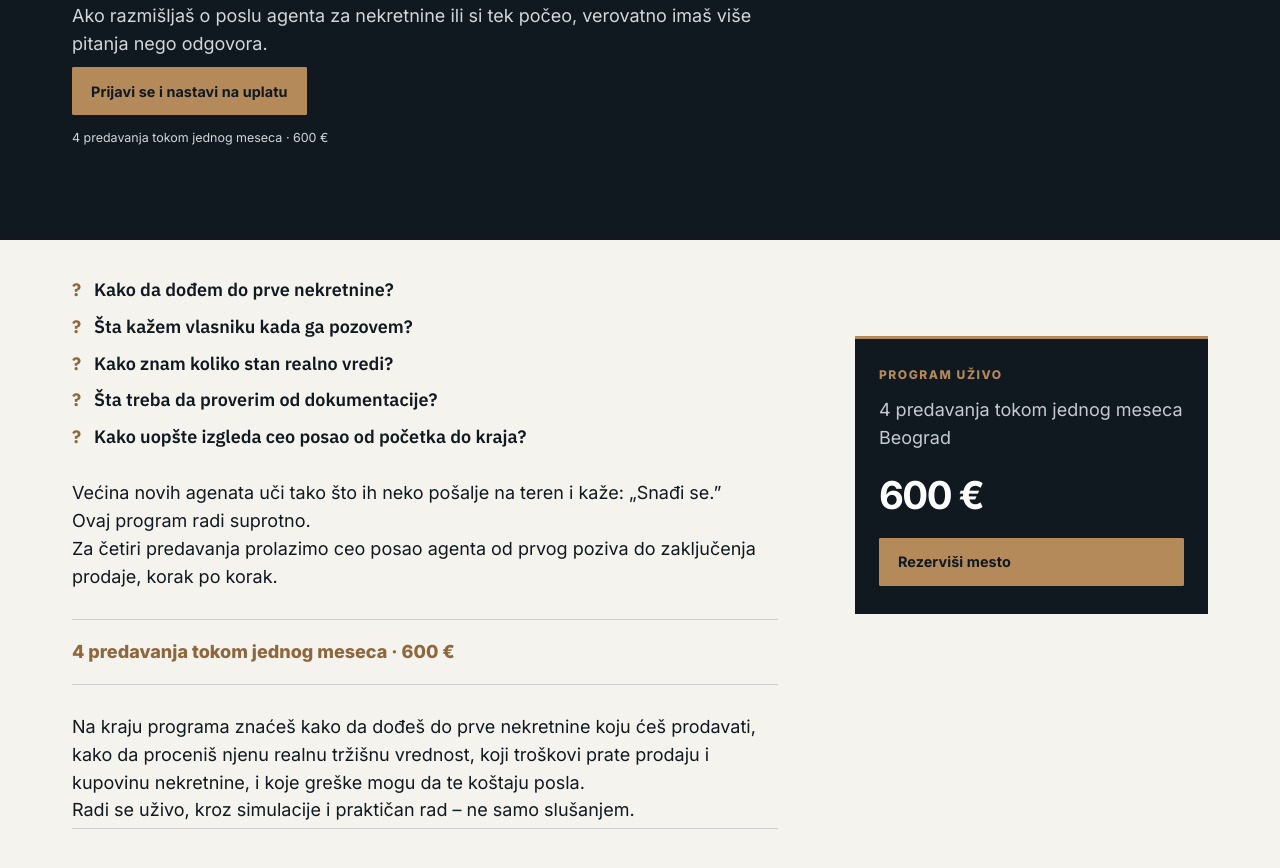
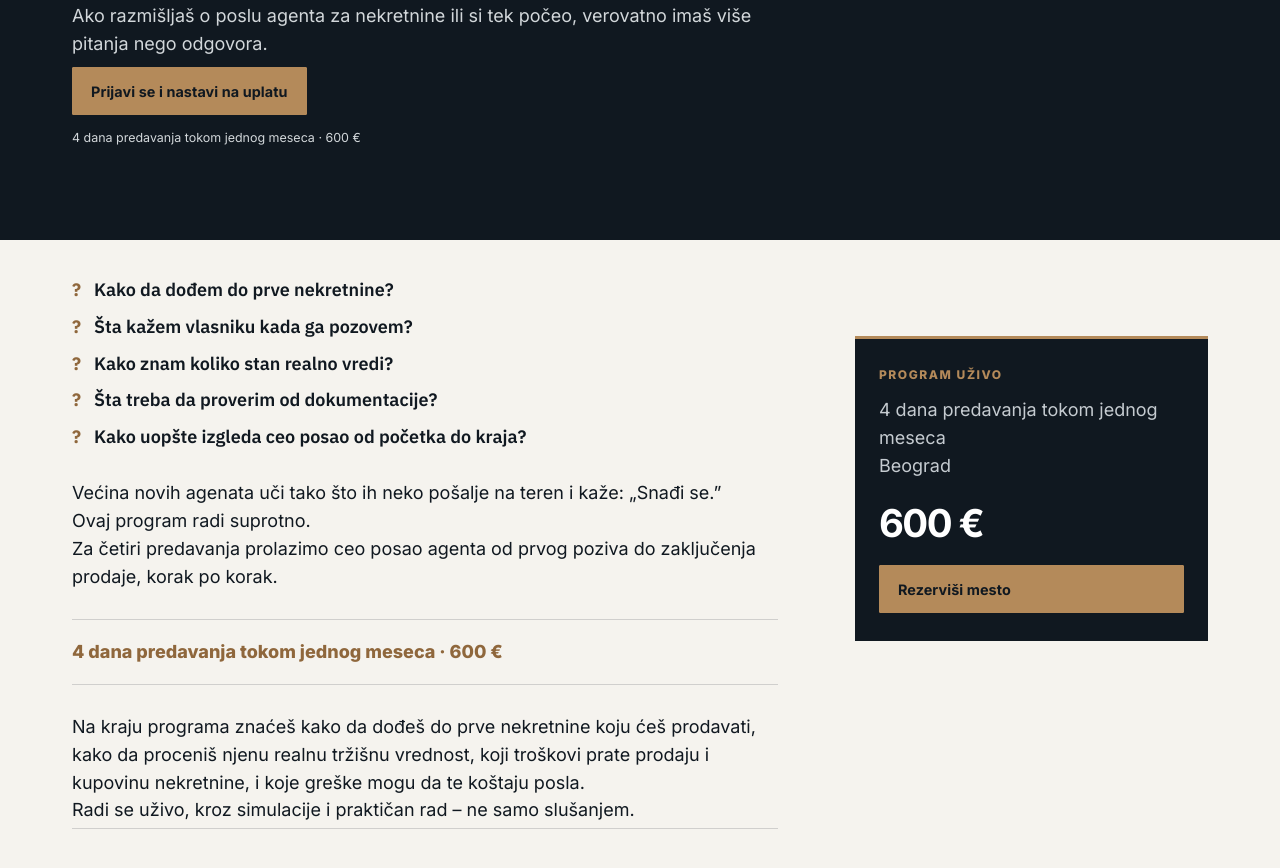
Before and after one commit to nikolaskakavac/agentmasterclass, a Next.js app: page /pocetnici in a window 1280 px wide. Shown: the part 340-1208 px from the top of the page. Built offline with nearby package versions, Linux system fonts and the light colour scheme.

Commit message:
Uskladi sadržaj programa i obuke

```diff
--- a/app/globals.css
+++ b/app/globals.css
@@ -203,7 +203,7 @@ h3 { line-height:1.2; letter-spacing:-.02em; }
   .site-header>div { height:72px; }
   .hero-grid { grid-template-columns:minmax(0,7fr) minmax(380px,5fr); gap:clamp(60px,7vw,108px); min-height:calc(100svh - 72px); max-height:840px; padding-top:68px; padding-bottom:68px; align-items:stretch; }
   .hero-copy { justify-content:center; padding:34px 0 42px; }
-  .hero-copy::after { content:"4 SUBOTE · 4 SATA PO TERMINU"; width:max-content; margin-top:auto; padding-top:18px; border-top:1px solid rgba(255,255,255,.2); color:#8f999f; font-size:.67rem; line-height:1; letter-spacing:.13em; }
+  .hero-copy::after { content:"4 DANA PREDAVANJA · 4 SATA PO TERMINU"; width:max-content; margin-top:auto; padding-top:18px; border-top:1px solid rgba(255,255,255,.2); color:#8f999f; font-size:.67rem; line-height:1; letter-spacing:.13em; }
   .hero-copy h1 { max-width:610px; margin-bottom:26px; font-size:clamp(3rem,4.1vw,3.5rem); line-height:1.01; letter-spacing:-.05em; }
   .hero-copy>p:not(.eyebrow) { max-width:590px; font-size:1.04rem; line-height:1.62; }
   .hero-copy>.eyebrow { margin-bottom:22px; }
--- a/app/page.tsx
+++ b/app/page.tsx
@@ -17,8 +17,8 @@ const schedule = [
 
 const faq = [
   { question: "Koji program je za mene?", answer: "Ako još nisi radio kao agent, izaberi program za početnike. Ako već radiš i problem ti je u razgovoru sa klijentom, izaberi program prodajnih veština." },
-  { question: "Da li dobijam licencu?", answer: "Ne. Uverenje o položenom stručnom ispitu izdaje Ministarstvo trgovine. Program za početnike te uvodi u oblasti ispita i daje ti gradivo i plan učenja, ali sam ispit polažeš pred Ministarstvom." },
-  { question: "Koliko traje kurs?", answer: "Četiri subote. Svaki termin ima 3 bloka po 70 minuta, uz 30 minuta pauze." },
+  { question: "Da li dobijam licencu?", answer: "Ne. Agent Masterclass je privatna obuka i ne izdaje licencu ni uverenje o položenom stručnom ispitu. Program za početnike te uvodi u oblasti ispita i daje ti gradivo i plan učenja, ali sam ispit polažeš pred nadležnim ministarstvom." },
+  { question: "Koliko traje kurs?", answer: "4 dana predavanja tokom jednog meseca. Svaki termin ima 3 bloka po 70 minuta, uz 30 minuta pauze." },
   { question: "Da li se sve radi uživo?", answer: "Da. Nema snimaka. Program se zasniva na simulacijama koje se izvode u sali." },
   { question: "Koliko ljudi je u grupi?", answer: "Grupa je ograničena kako bi svaki polaznik stigao da odigra scenarije." },
 ] as const;
@@ -49,7 +49,7 @@ export default function Home() {
         <div className="program-grid">
           {programs.map((program) => <article id={program.id} key={program.id} className={`program-card program-${program.variant}`}>
             <p className="eyebrow">{program.eyebrow}</p><h3>{program.title}</h3><p>{program.description}</p>
-            <p className="program-meta">4 subote · 3 bloka po 70 minuta · 30 minuta pauze · {program.price}</p>
+            <p className="program-meta">{siteConfig.programDuration} · 3 bloka po 70 minuta · 30 minuta pauze · {program.price}</p>
             <ButtonLink href={program.href} variant={program.variant === "dark" ? "primary" : "secondary"}>Pogledaj program <span aria-hidden="true">→</span></ButtonLink>
           </article>)}
         </div>
@@ -71,7 +71,7 @@ export default function Home() {
 
     <Section className="teacher-section">
       <Container className="teacher-grid"><figure className="portrait-frame teacher-photo"><Image className="stock-image" src="/images/modern-architecture.jpg" alt="Savremena poslovna arhitektura" width={1600} height={1067} sizes="(min-width: 768px) 40vw, 100vw" /></figure>
-        <div className="teacher-copy"><p className="eyebrow">PREDAVAČ</p><h2>Marija Miškinović</h2><p className="teacher-role">Vlasnica agencije za nekretnine</p><p>Marija vodi agenciju za nekretnine i dalje aktivno radi sa klijentima. Ne predaje iz teorije, već iz posla koji obavlja svakog dana.</p><p>Oba programa su nastala iz onoga što je videla kao najčešći razlog propalih poslova: agent koji zna nekretninu, ali ne zna razgovor.</p><ButtonLink href="/predavac" variant="secondary">Više o Mariji <span aria-hidden="true">→</span></ButtonLink></div>
+        <div className="teacher-copy"><p className="eyebrow">PREDAVAČ</p><h2>Marija Miškinović</h2><p className="teacher-role">Dugogodišnji agent i vlasnica agencije za nekretnine</p><p>Marija vodi agenciju za nekretnine i dalje aktivno radi sa klijentima. Ne predaje iz teorije, već iz posla koji obavlja svakog dana.</p><p>Oba programa su nastala iz onoga što je videla kao najčešći razlog propalih poslova: agent koji zna nekretninu, ali ne zna razgovor.</p><ButtonLink href="/predavac" variant="secondary">Više o Mariji <span aria-hidden="true">→</span></ButtonLink></div>
       </Container>
     </Section>
 
--- a/app/predavac/page.tsx
+++ b/app/predavac/page.tsx
@@ -6,7 +6,7 @@ import { EditorialHero } from "@/components/static-page";
 export const metadata: Metadata = { title: "Marija Miškinović, predavač" };
 
 export default function LecturerPage() {
-  return <main><EditorialHero eyebrow="PREDAVAČ" title="Marija Miškinović" intro="Vlasnica agencije za nekretnine" />
+  return <main><EditorialHero eyebrow="PREDAVAČ" title="Marija Miškinović" intro="Dugogodišnji agent i vlasnica agencije za nekretnine" />
     <Section><Container className="lecturer-intro"><figure className="portrait-frame lecturer-photo"><Image className="stock-image" src="/images/modern-architecture.jpg" alt="Savremena poslovna arhitektura" width={1600} height={1067} priority sizes="(min-width: 768px) 45vw, 100vw" /></figure><div><SectionHeading eyebrow="O PREDAVAČU" title="Iskustvo sa terena" /><p>Marija vodi agenciju za nekretnine i dalje aktivno radi sa klijentima. Ne predaje iz teorije, već iz posla koji obavlja svakog dana.</p><p>Oba programa su nastala iz onoga što je videla kao najčešći razlog propalih poslova: agent koji zna nekretninu, ali ne zna razgovor.</p></div></Container></Section>
     <Section><Container><div className="dual-cta"><ButtonLink href="/pocetnici">Program za početnike →</ButtonLink><ButtonLink href="/prodajne-vestine" variant="secondary">Program za agente →</ButtonLink></div></Container></Section>
   </main>;
--- a/app/za-agencije/page.tsx
+++ b/app/za-agencije/page.tsx
@@ -6,7 +6,7 @@ export const metadata: Metadata = { title: "Obuka za timove agencija za nekretni
 
 export default function AgenciesPage() {
   return <main><EditorialHero eyebrow="ZA AGENCIJE" title="Šalješ ceo tim?" intro="Kada ceo tim prođe istu obuku, prestaje da se dešava da svaki agent vodi razgovor na svoj način." />
-    <Section><Container><SectionHeading eyebrow="ZAJEDNIČKI STANDARD" title="Isti jezik. Iste skripte. Ista struktura razgovora." /><p className="lead-copy">Dobijate zajednički jezik, iste skripte i istu strukturu prvog poziva.</p><div className="agency-benefits"><article><span>01</span><h3>Za nove agente</h3><p>Kako postati uspešan agent za nekretnine</p><ButtonLink href="/pocetnici" variant="secondary">Pogledaj program →</ButtonLink></article><article><span>02</span><h3>Za agente koji već rade</h3><p>Prodajne veštine za agente za nekretnine</p><ButtonLink href="/prodajne-vestine" variant="secondary">Pogledaj program →</ButtonLink></article></div></Container></Section>
-    <Section className="light-section"><Container><div className="team-offer"><div><SectionHeading eyebrow="GRUPNA PONUDA" title="Obuka prilagođena timu" /><p>Za grupe od tri i više polaznika dostupan je popust, a za veće timove organizujemo termin isključivo za vašu agenciju.</p><ButtonLink href="/prijava">Prijavi tim →</ButtonLink></div></div></Container></Section>
+    <Section><Container><SectionHeading eyebrow="ZAJEDNIČKI STANDARD" title="Isti jezik. Iste skripte. Ista struktura razgovora." /><p className="lead-copy">Dobijate zajednički jezik, iste skripte i istu strukturu prvog poziva.</p><div className="agency-benefits"><article><span>01</span><h3>Za nove agente</h3><p>Od prvog poziva do prve provizije.</p><ButtonLink href="/pocetnici" variant="secondary">Pogledaj program →</ButtonLink></article><article><span>02</span><h3>Za agente koji već rade</h3><p>Prodajne veštine za agente za nekretnine</p><ButtonLink href="/prodajne-vestine" variant="secondary">Pogledaj program →</ButtonLink></article></div></Container></Section>
+    <Section className="light-section"><Container><div className="team-offer"><div><SectionHeading eyebrow="GRUPNA PONUDA" title="Obuka prilagođena timu" /><p>Za grupe od tri i više polaznika dostupan je popust.</p><ButtonLink href="/prijava">Prijavi tim →</ButtonLink></div></div></Container></Section>
   </main>;
 }
--- a/components/mobile-cta.tsx
+++ b/components/mobile-cta.tsx
@@ -22,7 +22,7 @@ export function MobileCta() {
   }, [hiddenOnFlowPage, pathname]);
   if (hiddenOnFlowPage) return null;
   return <div className={`mobile-cta ${visible ? "is-visible" : ""}`} aria-hidden={!visible}>
-    <p>{program ? price : `Od ${price}`} <span>· 4 subote</span></p>
+    <p>{program ? price : `Od ${price}`} <span>· {siteConfig.programDuration}</span></p>
     <Link href={program ? `/prijava?program=${program}` : "/prijava"} tabIndex={visible ? 0 : -1}>Prijavi se</Link>
   </div>;
 }
--- a/data/program-pages.ts
+++ b/data/program-pages.ts
@@ -24,8 +24,6 @@ export type ProgramPageData = {
   exam?: { paragraphs: string[]; disclaimer: string };
 };
 
-const duration = "4 predavanja tokom jednog meseca";
-
 export const beginnerProgram: ProgramPageData = {
   slug: "pocetnici",
   eyebrow: "ZA ONE KOJI TEK ULAZE U POSAO",
@@ -42,11 +40,11 @@ export const beginnerProgram: ProgramPageData = {
     { type: "paragraph", text: "Većina novih agenata uči tako što ih neko pošalje na teren i kaže: „Snađi se.”" },
     { type: "paragraph", text: "Ovaj program radi suprotno." },
     { type: "paragraph", text: "Za četiri predavanja prolazimo ceo posao agenta od prvog poziva do zaključenja prodaje, korak po korak." },
-    { type: "meta", text: `${duration} · ${siteConfig.beginnerPrice}` },
+    { type: "meta", text: `${siteConfig.programDuration} · ${siteConfig.beginnerPrice}` },
     { type: "paragraph", text: "Na kraju programa znaćeš kako da dođeš do prve nekretnine koju ćeš prodavati, kako da proceniš njenu realnu tržišnu vrednost, koji troškovi prate prodaju i kupovinu nekretnine, i koje greške mogu da te koštaju posla." },
     { type: "paragraph", text: "Radi se uživo, kroz simulacije i praktičan rad – ne samo slušanjem." },
   ],
-  duration,
+  duration: siteConfig.programDuration,
   coverage: [
     { title: "Kako se u ovom poslu zarađuje i šta je potrebno da se dođe do prve provizije" },
     { title: "Kako da dođeš do nekretnine u ponudi i kako se vodi razgovor sa prodavcem" },
@@ -101,10 +99,10 @@ export const salesProgram: ProgramPageData = {
   mobileIntro: "Obuka se održava uživo u Beogradu. Program vodi Marija Miškinović, dugogodišnji agent i vlasnica agencije za nekretnine.",
   intro: [
     { type: "paragraph", text: "Imaš kontakte, izlaziš na terene, zoveš klijente - a razgovor se svejedno završi sa „javiću Vam se”. Problem retko leži u ceni. Leži u tome ko kontroliše tok razgovora, ti ili klijent." },
-    { type: "meta", text: `${duration} · ${siteConfig.salesPrice}` },
+    { type: "meta", text: `${siteConfig.programDuration} · ${siteConfig.salesPrice}` },
     { type: "paragraph", text: "Ovaj program je fokusiran na ono što pravi razliku u svakodnevnom radu agenta: kako da otkriješ šta klijent zaista traži, kako da vodiš razgovor i obilazak sa jasnim ciljem i dovedeš komunikaciju do konkretne odluke." },
   ],
-  duration,
+  duration: siteConfig.programDuration,
   coverage: [
     { title: "Pitanja koja otkrivaju stvarne potrebe klijenta", description: "Kako da saznaš pravi budžet, rokove, kriterijume i ono što klijentu zaista predstavlja prioritet." },
     { title: "Kako da vodiš obilazak, a ne samo pokazuješ nekretninu", description: "Kako da strukturišeš obilazak, čitaš reakcije klijenta i vodiš razgovor ka sledećem koraku." },
@@ -146,7 +144,7 @@ export const salesProgram: ProgramPageData = {
     "Ne želiš da učestvuješ u praktičnim vežbama i simulacijama pred grupom",
   ],
   faq: [
-    { question: "Koliko traje kurs?", answer: "Četiri predavanja, raspoređena tokom jednog meseca. Svaki termin ima 3 bloka po 70 minuta, uz 30 minuta pauze između blokova." },
+    { question: "Koliko traje kurs?", answer: "4 dana predavanja tokom jednog meseca. Svaki termin ima 3 bloka po 70 minuta, uz 30 minuta pauze između blokova." },
     { question: "Da li se edukacija dešava uživo?", answer: "Da. Nema snimaka. Program se zasniva na radu uživo i praktičnim simulacijama koje se izvode u sali." },
   ],
   price: siteConfig.salesPrice,
--- a/data/site.ts
+++ b/data/site.ts
@@ -5,6 +5,7 @@ export const siteConfig = {
   startingPrice: "600 €",
   beginnerPrice: "600 €",
   salesPrice: "600 €",
+  programDuration: "4 dana predavanja tokom jednog meseca",
   nextDate: "",
   groupSize: "",
   yearsExperience: "",
@@ -48,7 +49,7 @@ export const programs = [
   {
     id: "pocetnici",
     eyebrow: "ZA ONE KOJI TEK ULAZE U POSAO",
-    title: "Kako postati uspešan agent za nekretnine",
+    title: "Od prvog poziva do prve provizije.",
     description:
       "Većina ljudi u nekretnine uđe tako što dobije telefon i rečenicu „zovi, snađi se”. To ne donosi rezultat. Ovaj kurs radi suprotno.",
     href: "/pocetnici",
```
